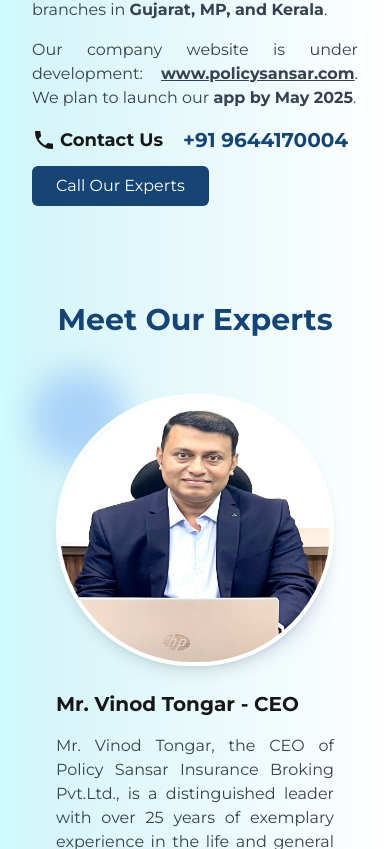
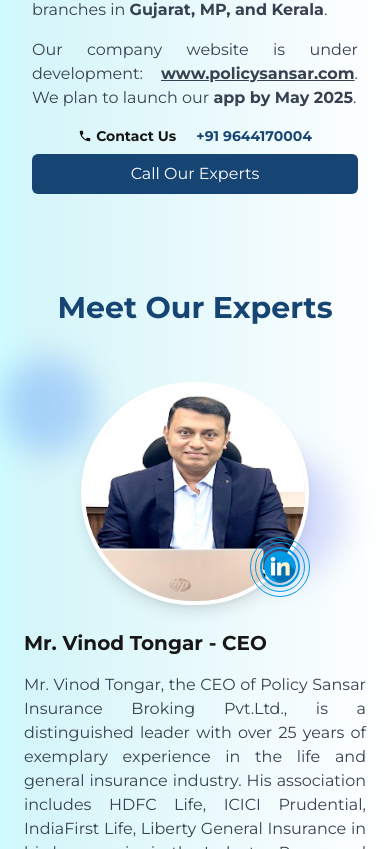
Before and after one commit to SameerDelXN/Policy-Sansar-Landing-Updated, a Next.js app: page /about-us in a window 390 px wide. Shown: the part 1055-1904 px from the top of the page. Built offline with nearby package versions, Linux system fonts and the light colour scheme.

Commit message:
changes by sameer in footer

```diff
--- a/src/app/about-us/page.jsx
+++ b/src/app/about-us/page.jsx
@@ -12,6 +12,8 @@
 import AnimatedHeader from '../components/AnimatedHeader.jsx';
 import { IoMdCall } from "react-icons/io";
 import { useInView } from "react-intersection-observer";
+import LinkedInIcon from "../../../public/icons/linkedin.png"
+import Link from "next/link";
 
 const Experts = () => {
   const { ref: visionRef, inView: visionInView } = useInView({ triggerOnce: true });
@@ -23,18 +25,21 @@
       name: "Mr. Vinod Tongar - CEO",
       description:
         "Mr. Vinod Tongar, the CEO of Policy Sansar Insurance Broking Pvt.Ltd., is a distinguished leader with over 25 years of exemplary experience in the life and general insurance industry. His association includes HDFC Life, ICICI Prudential, IndiaFirst Life, Liberty General Insurance in his long carrier in the Industry. Renowned for his visionary leadership and strategic management acumen, he has consistently driven innovation, operational excellence, and sustainable growth throughout his career. Mr.Tongar possesses a deep understanding of the complexities of the insurance landscape, enabling him to craft customer-centric solutions and build strong, enduring relationships with stakeholders. As the driving force behind Policy Sansar, he is committed to fostering a culture of excellence, empowering his team, and redefining industry standards to deliver unparalleled value to clients. His inspiring leadership continues to position Policy Sansar as a trusted and transformative force in the insurance broking sector.",
+      linkedIn : "https://www.linkedin.com/in/vinod-t-41082314/"
     },
     {
       img: Person2,
       name: "Mr. H. J. Vesukar - CFO",
       description:
         "Mr. H. J. Vesukar the CFO and Director of Policy Sansar Insurance Broking Pvt. Ltd. is a highly accomplished banking professional with over 35 years of extensive experience in the financial services sector. He is Retired General manager of Regional rural Bank and was associated as CFO with Marine Group companies post his retirement. Throughout his distinguished career, he has demonstrated exceptional expertise in areas such as retail banking, credit management, operational efficiency, and customer relationship management. Known for his strategic vision and leadership, Mr.Vesukar has successfully spearheaded numerous initiatives aimed at driving growth, optimizing processes and enhancing customer satisfaction. His deep understanding of banking operations and dedication to excellence have earned him a reputation as a trusted and innovative leader in the industry.",
+      linkedIn:"https://www.linkedin.com/in/vesurkar-vesukar-436711108?utm_source=share&utm_campaign=share_via&utm_content=profile&utm_medium=android_app"
       },
     {
       img: Person3,
       name: "Mr. Ajaykumar Phate - CMO",
       description:
-        "Mr. Ajaykumar Phate the Chief Marketing Officer of Policy Sansar Insurance Broking Pvt. Ltd is a seasoned professional withover 30 years of extensive experience in the life insurance industry. He was associated with HDFC Life, IndiaFirst and Met Life and is Known for his deep expertise in risk assessment, policy management, and customer-centric solutions, he has consistently demonstrated a strong ability to navigate the complexities of the insurance landscape. Throughout his career, Ajaykumar has been instrumental in driving business growth, building lasting client relationships, and fostering operational excellence. His commitment to delivering tailored insurance solutions and his profound understanding of industry trends make him a trusted leader in the field."
+        "Mr. Ajaykumar Phate the Chief Marketing Officer of Policy Sansar Insurance Broking Pvt. Ltd is a seasoned professional withover 30 years of extensive experience in the life insurance industry. He was associated with HDFC Life, IndiaFirst and Met Life and is Known for his deep expertise in risk assessment, policy management, and customer-centric solutions, he has consistently demonstrated a strong ability to navigate the complexities of the insurance landscape. Throughout his career, Ajaykumar has been instrumental in driving business growth, building lasting client relationships, and fostering operational excellence. His commitment to delivering tailored insurance solutions and his profound understanding of industry trends make him a trusted leader in the field.",
+      linkedIn : "https://www.linkedin.com/in/ajaykumar-phate-3a44a522a?utm_source=share&utm_campaign=share_via&utm_content=profile&utm_medium=android_app"
       },
   ];
 
@@ -74,10 +79,10 @@
             Our company website is under development:{" "}
             <a href="https://www.policysansar.com" className=" font-semibold underline">www.policysansar.com</a>. We plan to launch our <b >app by May 2025</b>.
           </p>
-          <div className="mt-4">
-           <div className="flex items-center gap-5"> <p className="text-lg font-semibold flex items-center gap-1"><span><IoMdCall className="text-2xl"/></span>Contact Us</p>
-           <p className="text-xl font-bold text-[#164574]">+91 9644170004</p></div>
-            <button className="mt-3 px-6 py-2 bg-[#164574] text-white rounded-md hover:bg-[#123c60] transition">
+          <div className=" flex lg:flex-row items-center w-full justify-between xxs:flex-col xxs:gap-2">
+           <div className="flex items-center gap-5"> <p className="lg:text-lg xxs:text-sm font-semibold flex items-center gap-1 "><span><IoMdCall className="lg:text-2xl xxs:text-sm"/></span>Contact Us</p>
+           <p className="lg:text-xl xxs:text-sm font-bold text-[#164574]">+91 9644170004</p></div>
+            <button className="xxs:w-full lg:w-56 px-6 py-2 bg-[#164574] text-white rounded-md hover:bg-[#123c60] transition">
               Call Our Experts
             </button>
           </div>
@@ -85,7 +90,7 @@
       </div>
 
       {/* Team Section */}
-      <div className=" flex flex-col items-center gap-8 px-8  ">
+      <div className=" flex flex-col items-center gap-8  ">
         <h2 className="text-3xl font-bold text-[#164574]">Meet Our Experts</h2>
         {/* <h2 className="text-[#164574]  font-bold text-3xl">
         <AnimatedHeader text="Meet Our Experts"  className="!text-3xl  "/>
@@ -94,7 +99,7 @@
 {teamMembers.map((member, index) => (
   <div
     key={index}
-            className={`relative w-full  md:w-5/6 flex flex-col-reverse lg:flex-col-reverse xl:flex-row 2xl:flex-row md:flex-col-reverse items-center gap-6 p-6 ${
+    className={`relative w-full md:w-5/6 flex flex-col-reverse lg:flex-col-reverse xl:flex-row 2xl:flex-row md:flex-col-reverse items-center gap-6 p-6 ${
       index % 2 === 0 ? "md:flex-row-reverse lg:flex-row-reverse xl:flex-row-reverse 2xl:flex-row-reverse " : ""
     }`}
   >
@@ -110,29 +115,48 @@
         <div className="absolute bottom-6 right-6 w-32 h-32 bg-indigo-400 rounded-full opacity-30 blur-lg"></div>
       </div>
 
-              <div className="w-full flex items-center justify-center">
+      <div className="relative w-full flex items-center justify-center">
         <Image
           width={400}
           height={400}
           src={member.img}
           alt={member.name}
-                className="object-cover  rounded-full shadow-lg border-4 border-white"
+          className="object-cover rounded-full shadow-lg border-4 border-white xxs:w-2/3 lg:w-2/3"
         />
+
+        {/* LinkedIn Logo */}
+        <Link
+          href={member.linkedIn}
+          target="_blank"
+          rel="noopener noreferrer"
+          className="absolute lg:bottom-14 lg:right-24 xxs:bottom-2 xxs:right-14"
+        >
+        <div className="border border-[#009AE5] p-1 rounded-full"> <div className="border border-[#009AE5] p-1 rounded-full">
+         <div className="border-2 border-[#009AE5] p-0.5 rounded-full"> <Image
+            src={LinkedInIcon} // Replace with the actual path to your LinkedIn logo
+            alt="LinkedIn"
+            width={720}
+            height={720}
+            className="rounded-full shadow-md lg:w-16 xxs:w-8"
+          /></div>
+         </div></div>
+        </Link>
       </div>
     </div>
   </div>
 ))}
+
       </div>
 
 
  {/* Vision & Mission Section */}
  <div
-        className="relative w-full xl:h-96 2xl:h-96 md:h-[40rem] xxs:min-h-[24rem] bg-cover bg-center xxs:p-3 xs:p-3 sm:p-3"
+        className="relative w-full xl:h-96 2xl:h-96 md:h-[40rem] xxs:min-h-[24rem] bg-cover bg-center xxs:p-3 xs:p-3 sm:p-3 "
         style={{ backgroundImage: `url(${aboutcover.src})` }}
       >
         <div className="absolute inset-0 bg-black opacity-70"></div>
 
-        <div className="relative flex flex-col md:flex-row items-center justify-center gap-8 text-white w-full h-full px-8">
+        <div className="relative flex flex-col md:flex-row items-center justify-center gap-8 xxs:gap-4 text-white w-full h-full ">
           {/* Vision Card */}
           <motion.div
             ref={visionRef}
--- a/src/app/components/CoreValue.jsx
+++ b/src/app/components/CoreValue.jsx
@@ -27,7 +27,7 @@
   const [ref, inView] = useInView({ triggerOnce: true, threshold: 0.2 });
 
   return (
-    <div ref={ref} className="flex flex-col items-center gap-10 mt-12 p-6 w-full overflow-hidden">
+    <div ref={ref} className="flex flex-col items-center gap-10  p-6 w-full overflow-hidden">
       <AnimatedHeader text="Our Core Values" />
       <motion.div
         className="flex flex-wrap items-center gap-4 justify-center"
--- a/src/app/components/Homee.jsx
+++ b/src/app/components/Homee.jsx
@@ -143,8 +143,8 @@
         <div className="w-1/3 h-96  xxs:hidden lg:block xs:hidden ">
             <Image
               src={coupleIcon}
-              width={500}
-              height={500}
+              width={1920}
+              height={1080}
               alt="couple"
               className="w-full h-full object-contain"
             />
@@ -167,13 +167,13 @@
                 >
                   <Image
                     src={icon}
-                    width={480}
-                    height={480}
+                    width={1920}
+                    height={1080}
                     alt={`${title} Insurance`}
                     className="lg:w-10 lg:h-10 xxs:w-7 xxs:h-7 xs:w-9 xs:h-9"
                   />
                   <div className="flex flex-col items-center">
-                    <h1 className="text-sm xxs:text-xs xs:text-sm">{capitalizeFirstLetter(title)}</h1>
+                    <h1 className="lg:text-lg xxs:text-xs xs:text-sm">{capitalizeFirstLetter(title)}</h1>
                     <p className="text-xs text-slate-500">Insurance</p>
                   </div>
                 </Link>
```
Also changed, not shown: src/app/components/Footer.jsx (+30 -7 lines), public/icons/linkedin.png (added), public/images/banner/banner1.png. Lines whose indentation alone changed are shown as unchanged.
